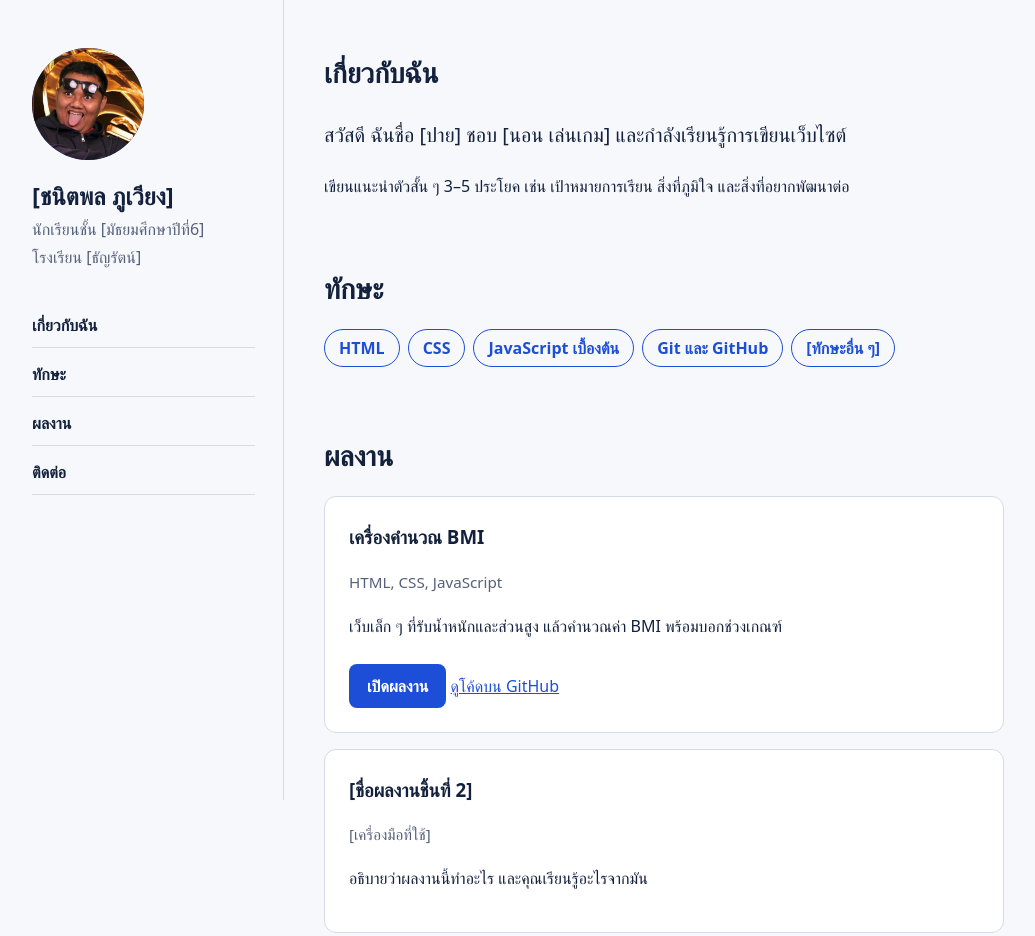
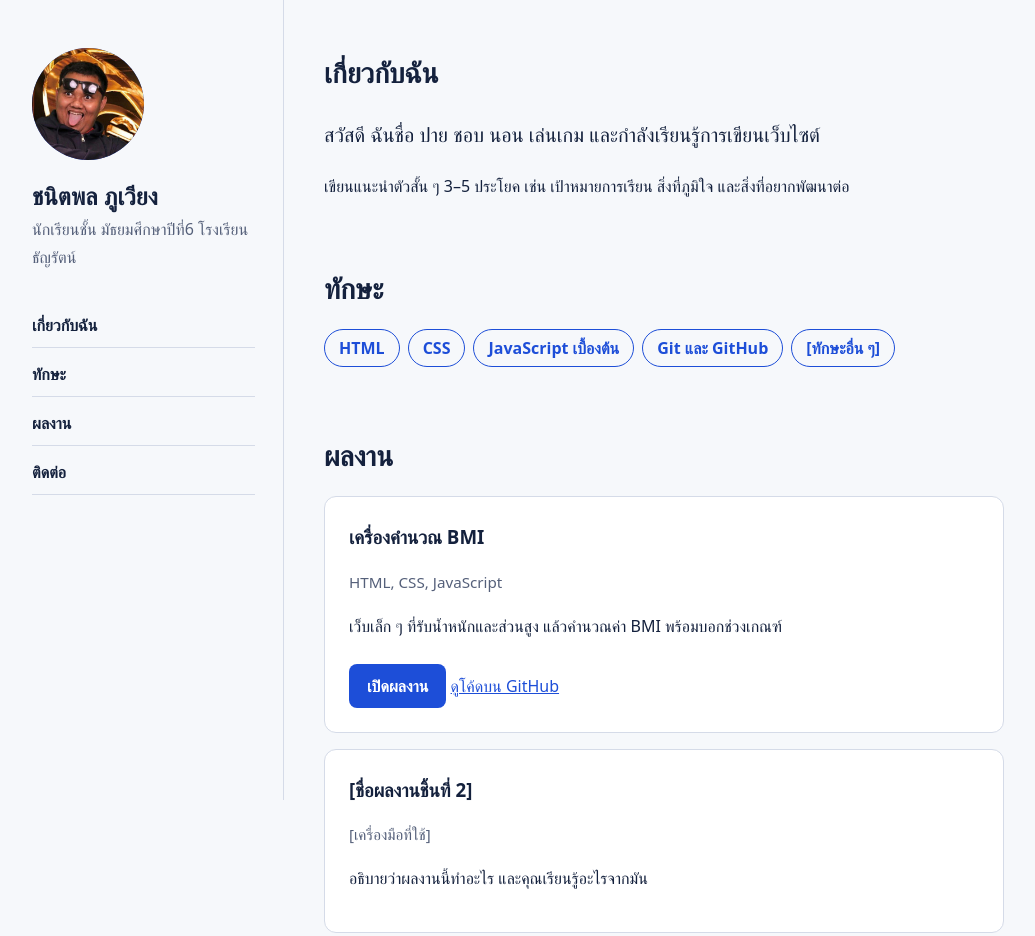
Before and after one commit to chanitpol/APAi, a plain HTML site: page index.html in a window 1280 px wide. Shown: the top 936 px of the page, without its empty margins (116-1151 px from the left). Drawn offline with Linux system fonts and the light colour scheme; a web font is replaced by a local one.

Commit message:
Update index.html

```diff
--- a/index.html
+++ b/index.html
@@ -3,7 +3,7 @@
 <head>
 <meta charset="UTF-8">
 <meta name="viewport" content="width=device-width, initial-scale=1">
-<title>e-Portfolio | [ชนิตพล ภูเวียง]</title>
+<title>e-Portfolio | ชนิตพล ภูเวียง</title>
 <link rel="preconnect" href="https://fonts.googleapis.com">
 <link href="https://fonts.googleapis.com/css2?family=IBM+Plex+Sans+Thai:wght@400;600;700&display=swap" rel="stylesheet">
 <style>
@@ -53,8 +53,8 @@ p{max-width:65ch}
    <!-- วางรูปของคุณที่ images/profile.jpg แล้วรูปจะแสดงทับตัวอักษร -->
    <img src="images/profile.jpg" alt="รูปโปรไฟล์ของ [ชนิตพล ภูเวียง]" onerror="this.remove()">
   </div>
-  <h1>[ชนิตพล ภูเวียง]</h1>
-  <p>นักเรียนชั้น [มัธยมศึกษาปีที่6] โรงเรียน [ธัญรัตน์]</p>
+  <h1>ชนิตพล ภูเวียง</h1>
+  <p>นักเรียนชั้น มัธยมศึกษาปีที่6 โรงเรียน ธัญรัตน์</p>
   <nav aria-label="เมนูหลัก">
    <a href="#about">เกี่ยวกับฉัน</a>
    <a href="#skills">ทักษะ</a>
@@ -66,7 +66,7 @@ p{max-width:65ch}
  <main>
   <section id="about">
    <h2>เกี่ยวกับฉัน</h2>
-   <p class="lead">สวัสดี ฉันชื่อ [ปาย] ชอบ [นอน เล่นเกม] และกำลังเรียนรู้การเขียนเว็บไซต์</p>
+   <p class="lead">สวัสดี ฉันชื่อ ปาย ชอบ นอน เล่นเกม และกำลังเรียนรู้การเขียนเว็บไซต์</p>
    <p>เขียนแนะนำตัวสั้น ๆ 3–5 ประโยค เช่น เป้าหมายการเรียน สิ่งที่ภูมิใจ และสิ่งที่อยากพัฒนาต่อ</p>
   </section>
 
```
